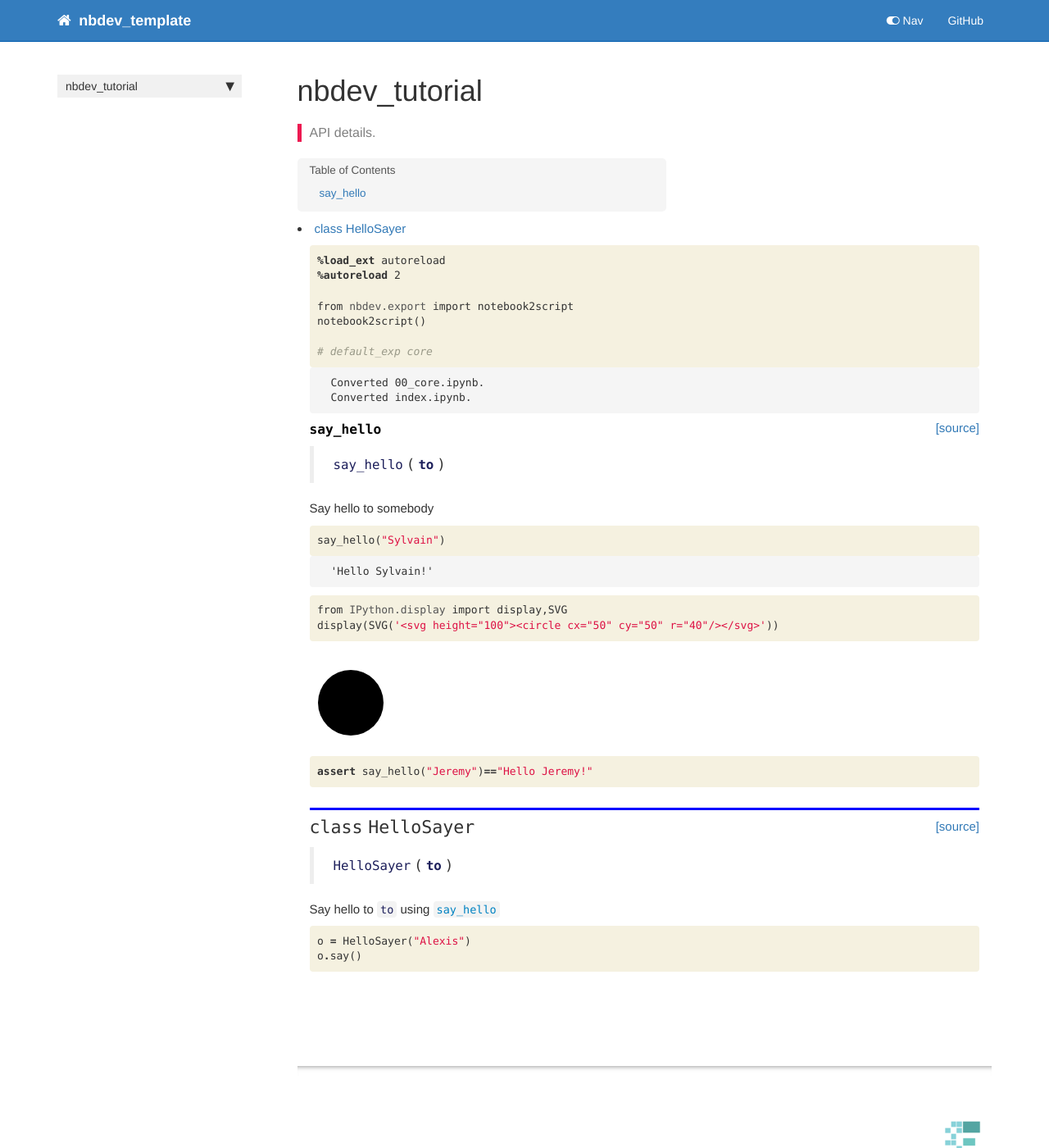
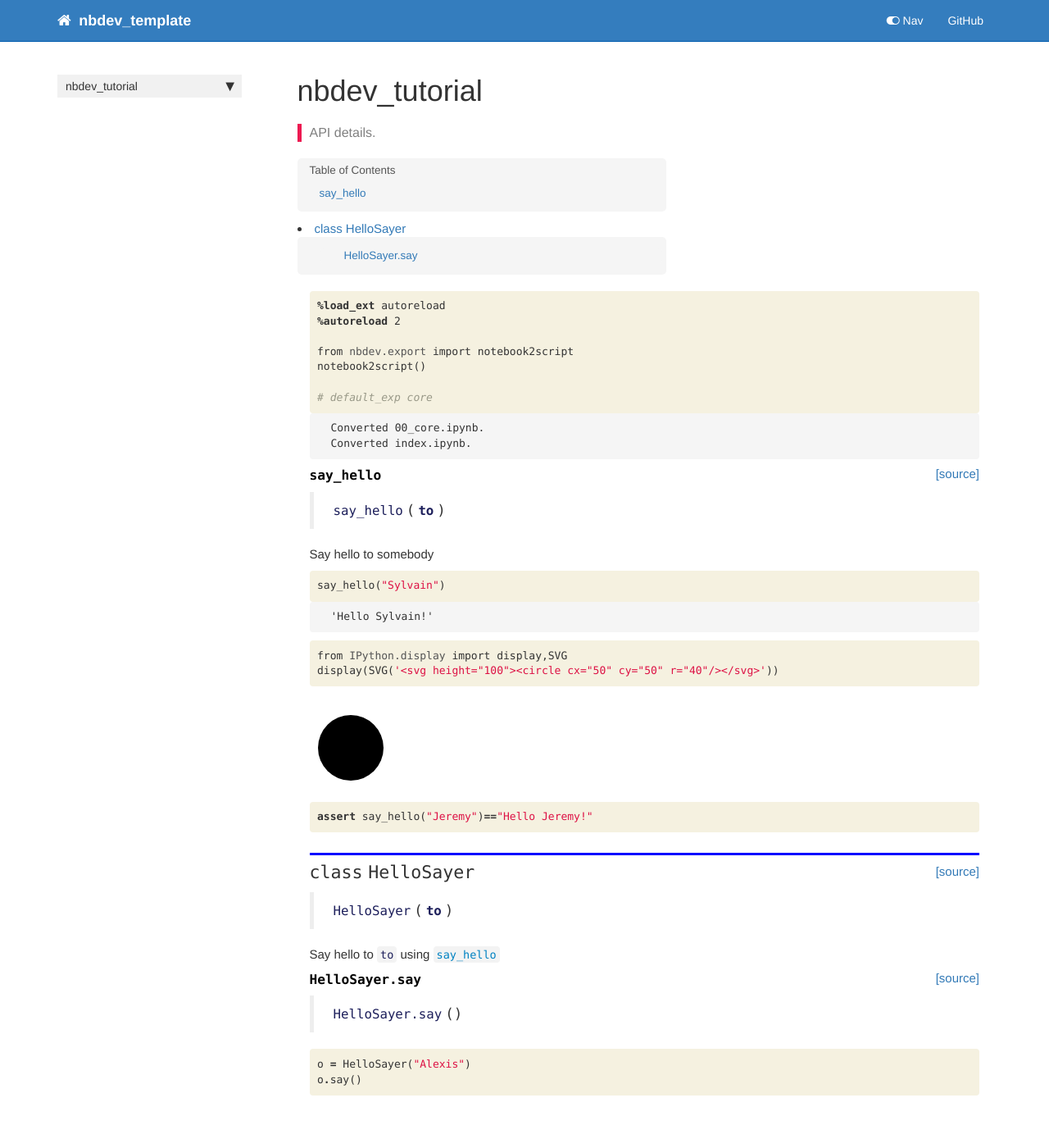
Before and after one commit to roland-hochmuth/nbdev_tutorial, a Jekyll site: the page built from docs/core.html, in a window 1280 px wide and 1400 px high. Shown: the whole window at 82% size. Built offline with Jekyll 4.4.1, drawn with Linux system fonts in a browser that asks for light colours; nearby versions of some CDN libraries; comment, search, counter and statistics services are not loaded.

Commit message:
Update docs

```diff
--- a/docs/core.html
+++ b/docs/core.html
@@ -177,6 +177,23 @@ Converted index.ipynb.
 </div>
 <div class="cell border-box-sizing code_cell rendered">
 
+<div class="output_wrapper">
+<div class="output">
+
+<div class="output_area">
+
+
+<div class="output_markdown rendered_html output_subarea ">
+<h4 id="HelloSayer.say" class="doc_header"><code>HelloSayer.say</code><a href="https://github.com/roland-hochmuth/nbdev_tutorial/tree/master/nbdev_tutorial/core.py#L14" class="source_link" style="float:right">[source]</a></h4><blockquote><p><code>HelloSayer.say</code>()</p>
+</blockquote>
+
+</div>
+
+</div>
+
+</div>
+</div>
+
 </div>
 <div class="cell border-box-sizing code_cell rendered">
 <div class="input">
```
Also changed, not shown: 1 other file.
